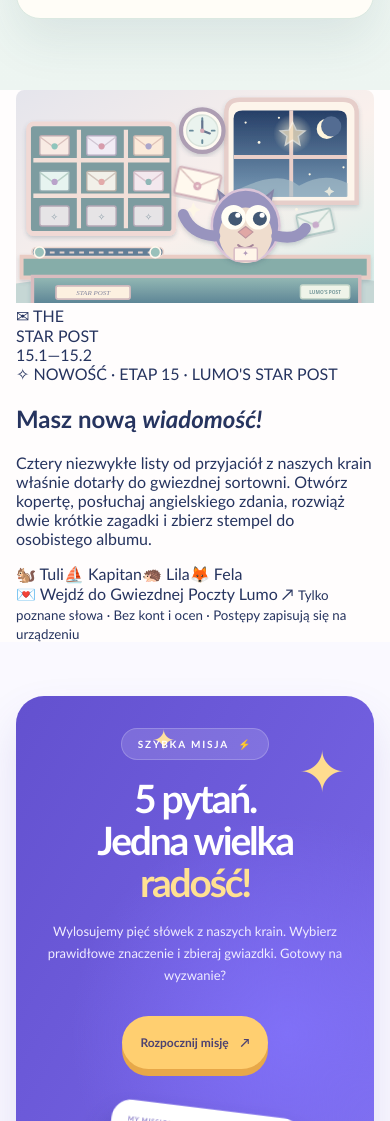
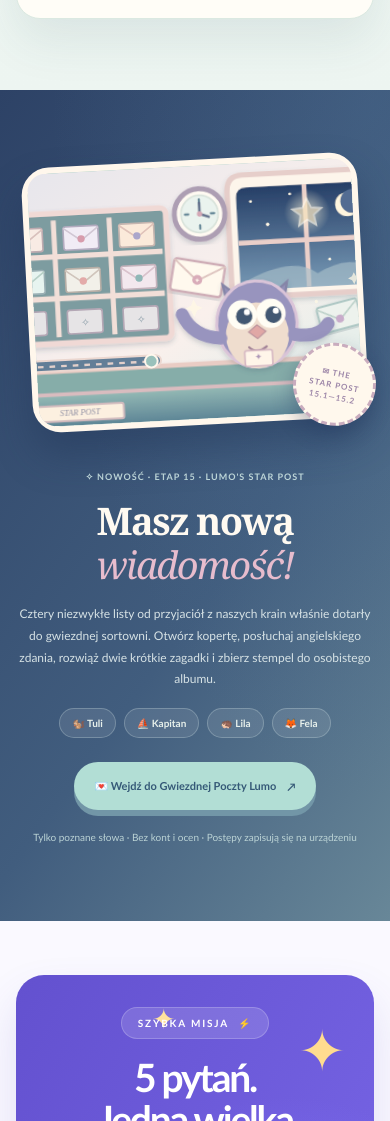
Before and after one commit to gawierzba/New-English-Adventure-2, a plain HTML site: page index.html in a window 390 px wide. Shown: the part 4156-5277 px from the top of the page. Drawn offline with Linux system fonts and the light colour scheme.

Commit message:
style(home15): premium midnight-blue star-post hero with animated original preview and mobile responsive launch

```diff
--- a/style.css
+++ b/style.css
@@ -294,3 +294,25 @@ dialog::backdrop{background:#292a58ad;backdrop-filter:blur(7px)}
 @media(max-width:650px){.town-story-home-link{margin:14px auto 0;font-size:10px;justify-content:center;max-width:100%}}
 @media(prefers-reduced-motion:reduce){.town-story-home-link{transition:none}}
 @media print{.town-story-home-link{display:none!important}}
+
+
+/* Stage 15 · Star Post: distinctive navy/porcelain feature on course homepage. */
+.starpost-feature{background:radial-gradient(ellipse at 95% 0,#587da240,transparent 61%),linear-gradient(126deg,#2d4266,#415d7e 58%,#688798);padding:88px 0 92px;color:#f9f7f2;overflow:hidden}
+.starpost-home-grid{display:grid;grid-template-columns:48% 52%;align-items:center;gap:38px}
+.starpost-home-image{position:relative;max-width:100%;height:332px;border:8px solid #fff7ec;border-radius:28px;background:#bad4ce;box-shadow:0 23px 39px #1d325368;transform:rotate(-3deg)}
+.starpost-home-image img{display:block;width:100%;height:100%;object-fit:cover;border-radius:18px}
+.starpost-home-stamp{position:absolute;bottom:-19px;right:-21px;display:grid;place-items:center;text-align:center;background:#fff8ed;border:3px dashed #c9acbe;border-radius:50%;height:103px;width:103px;transform:rotate(14deg);font-size:10px;line-height:1.5;letter-spacing:1px;color:#9d86a8;font-weight:1000;box-shadow:0 8px 20px #1e315a50}
+.starpost-home-copy{min-width:0}.starpost-home-copy>span{color:#c2dadc;letter-spacing:2px;font-size:10px;font-weight:1000}
+.starpost-home-copy h2{font-family:Georgia,serif;font-size:clamp(36px,4.4vw,54px);line-height:1.14;letter-spacing:-1.6px;color:#fffaf1;margin:16px 0 17px}
+.starpost-home-copy h2 em{color:#e7bccd;font-weight:500}
+.starpost-home-copy p{font-size:13px;line-height:1.82;color:#d6e2e5;max-width:600px;margin:0 0 18px}
+.starpost-home-senders{display:flex;gap:8px;flex-wrap:wrap;margin:0 0 24px}
+.starpost-home-senders span{background:#ffffff18;color:#e7f0eb;border:1px solid #d5e6e648;border-radius:99px;padding:8px 12px;font-size:10px;font-weight:900}
+.starpost-home-button{display:inline-flex;align-items:center;justify-content:center;gap:11px;border-radius:99px;min-height:48px;background:#b2ded5;color:#355977;padding:12px 20px;font-size:12px;font-weight:1000;transition:transform .2s;box-shadow:0 6px 0 #7296a7}
+.starpost-home-button:hover{transform:translateY(-3px)}.starpost-home-copy>small{display:block;margin-top:19px;color:#bbd3d5;font-size:10px;line-height:1.6}
+@media(min-width:901px) and (max-width:1240px){.desktop-nav{gap:9px}.desktop-nav a{font-size:10px}}
+@media(max-width:990px){.starpost-home-grid{grid-template-columns:45% 55%;gap:24px}.starpost-home-image{height:300px}.starpost-home-copy h2{font-size:38px}.starpost-home-copy p{font-size:12px}}
+@media(max-width:720px){.starpost-feature{padding:70px 0 76px}.starpost-home-grid{display:flex;flex-direction:column;gap:39px}.starpost-home-image{width:calc(100% - 22px);height:265px;margin:auto;border-width:6px}.starpost-home-stamp{height:83px;width:83px;font-size:8px;right:-14px;bottom:-14px}.starpost-home-copy{text-align:center}.starpost-home-copy>span{font-size:9px;letter-spacing:1px}.starpost-home-copy h2{font-size:38px}.starpost-home-copy p{font-size:12px}.starpost-home-senders{justify-content:center}.starpost-home-button{font-size:11px}}
+@media(max-width:375px){.starpost-home-image{height:201px}.starpost-home-copy h2{font-size:32px}.starpost-home-button{padding:11px 13px;font-size:10px}}
+@media(prefers-reduced-motion:reduce){.starpost-home-button{transition:none!important}}
+@media print{.starpost-feature{display:none!important}}
```
